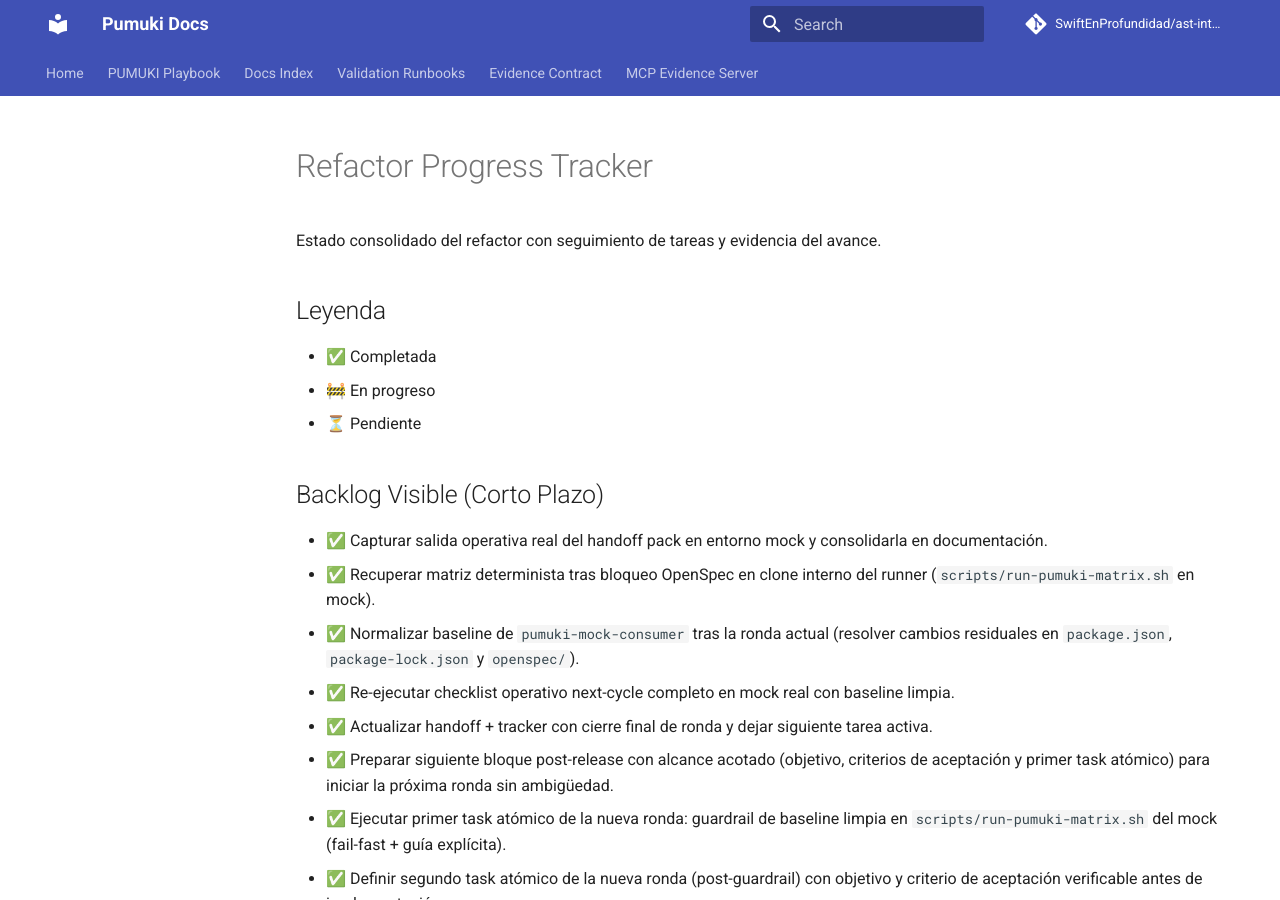
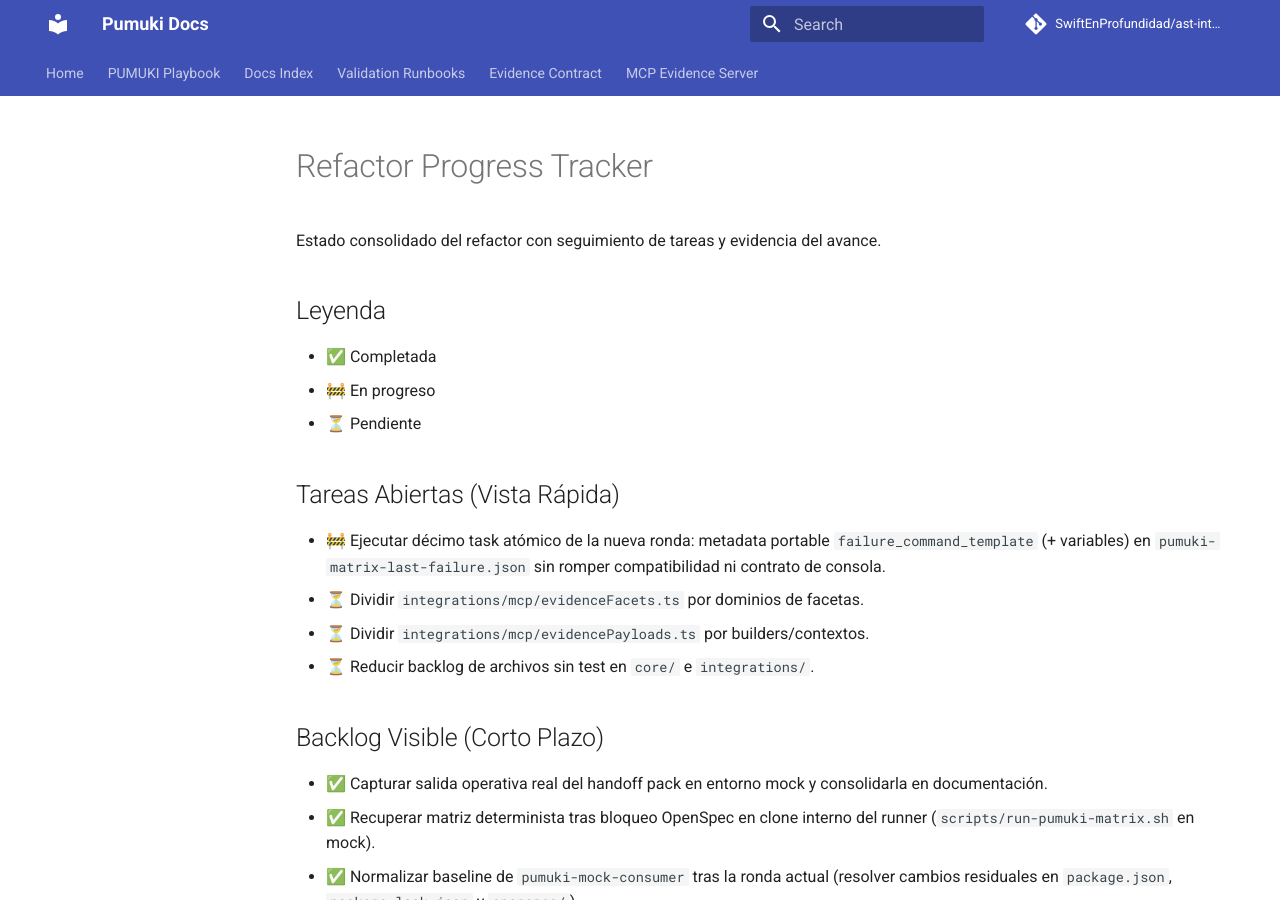
Before and after one commit to SwiftEnProfundidad/ast-intelligence-hooks, an MkDocs documentation site: the page built from docs/REFRACTOR_PROGRESS.md, in a window 1280 px wide and 900 px high. Built offline with MkDocs 1.6.1 and Material for MkDocs 9.7.7, drawn with Linux system fonts in a browser that asks for light colours; comment, search, counter and statistics services are not loaded.

Commit message:
docs(progress): add explicit open tasks snapshot section

```diff
--- a/docs/REFRACTOR_PROGRESS.md
+++ b/docs/REFRACTOR_PROGRESS.md
@@ -6,6 +6,12 @@ Estado consolidado del refactor con seguimiento de tareas y evidencia del avance
 - ✅ Completada
 - 🚧 En progreso
 - ⏳ Pendiente
+
+## Tareas Abiertas (Vista Rápida)
+- 🚧 Ejecutar décimo task atómico de la nueva ronda: metadata portable `failure_command_template` (+ variables) en `pumuki-matrix-last-failure.json` sin romper compatibilidad ni contrato de consola.
+- ⏳ Dividir `integrations/mcp/evidenceFacets.ts` por dominios de facetas.
+- ⏳ Dividir `integrations/mcp/evidencePayloads.ts` por builders/contextos.
+- ⏳ Reducir backlog de archivos sin test en `core/` e `integrations/`.
 
 ## Backlog Visible (Corto Plazo)
 - ✅ Capturar salida operativa real del handoff pack en entorno mock y consolidarla en documentación.
```
